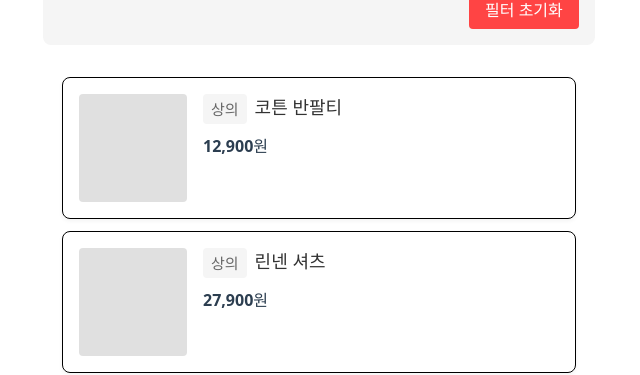
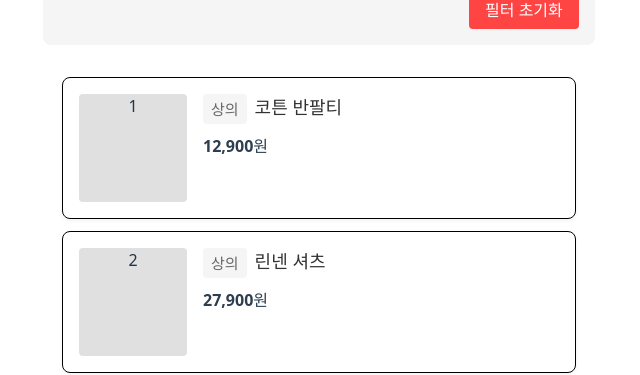
Before and after one commit to fliklab/react-product-list, a React (Vite) app: page / in a window 1280 px wide. Shown: the part 487-862 px from the top of the page, without its empty margins (321-961 px from the left). Built offline with nearby package versions, Linux system fonts and the light colour scheme.

Commit message:
Implement loading more products

```diff
--- a/src/components/ProductList/ProductItem.tsx
+++ b/src/components/ProductList/ProductItem.tsx
@@ -1,11 +1,10 @@
 import { Product } from "../../server/types";
 import styles from "./ProductItem.module.css";
 
-export interface ProductItemProps extends Product {
-  key: string;
-}
+export interface ProductItemProps extends Product {}
 
 export const ProductItem: React.FC<ProductItemProps> = ({
+  id,
   name,
   price,
   category,
@@ -16,7 +15,9 @@ export const ProductItem: React.FC<ProductItemProps> = ({
       <div className={styles.productImagePlaceholder}>
         {imageUrl ? (
           <img className={styles.productThumbnail} src={imageUrl} alt={name} />
-        ) : null}
+        ) : (
+          <span>{id}</span>
+        )}
       </div>
       <div className={styles.productInfo}>
         <div className={styles.productNameContainer}>
--- a/src/components/ProductList/ProductList.tsx
+++ b/src/components/ProductList/ProductList.tsx
@@ -4,13 +4,26 @@ import styles from "./ProductList.module.css";
 
 interface ProductListProps {
   data: Product[];
+  lastProductRef?: (node: HTMLDivElement | null) => void;
 }
 
-export const ProductList: React.FC<ProductListProps> = ({ data }) => {
+export const ProductList: React.FC<ProductListProps> = ({
+  data,
+  lastProductRef,
+}) => {
   return (
     <div className={styles.productList}>
-      {data.map((product) => (
-        <ProductItem key={product.id} {...product} />
+      {data.map((product, index) => (
+        <div
+          key={product.id}
+          ref={
+            lastProductRef && index === data.length - 1
+              ? lastProductRef
+              : undefined
+          }
+        >
+          <ProductItem {...product} />
+        </div>
       ))}
     </div>
   );
--- a/src/components/ProductList/ProductListContainer.tsx
+++ b/src/components/ProductList/ProductListContainer.tsx
@@ -1,27 +1,54 @@
-import React, { useEffect, useState } from "react";
+import React, { useEffect, useState, useRef, useCallback } from "react";
 import { Category, Product, QueryOptions } from "../../server/types";
 import { MockProductAPI } from "../../server/api";
 import { ProductFilterComponent } from "../ProductFilter/ProductFilterComponent";
 import { ProductList } from "./ProductList";
 import { usePersistedQueryOption } from "../../hooks/usePersistedFilter";
+import { Loader } from "../common/Loader";
 
 export const ProductListContainer: React.FC = () => {
   const [products, setProducts] = useState<Product[]>([]);
   const [loading, setLoading] = useState(true);
   const [categories, setCategories] = useState<Category[]>([]);
 
+  // 무한 스크롤을 위한 상태들
+  const [anchor, setAnchor] = useState<string | undefined>(undefined);
+  const [hasMore, setHasMore] = useState(true);
+  const [initialLoad, setInitialLoad] = useState(true);
+
   // 페이지 새로고침/재접속 시에도 필터 상태 유지
   const { option, updateOption, resetOption } =
     usePersistedQueryOption("product-filter");
 
+  const observer = useRef<IntersectionObserver | null>(null);
+  const lastProductRef = useCallback(
+    (node: HTMLDivElement | null) => {
+      if (loading) return;
+      if (observer.current) observer.current.disconnect();
+
+      observer.current = new IntersectionObserver((entries) => {
+        if (entries[0].isIntersecting && hasMore) {
+          fetchMoreProducts(option, anchor);
+        }
+      });
+
+      if (node) observer.current.observe(node);
+    },
+    [loading, hasMore, option, anchor]
+  );
+
   // 초기 데이터 로드
   useEffect(() => {
-    const fetchProducts = async (option: QueryOptions) => {
+    const fetchProducts = async (option: QueryOptions, anchor?: string) => {
       try {
         setLoading(true);
+        setInitialLoad(true);
         const api = new MockProductAPI();
-        const data = await api.getProducts(option);
+        const data = await api.getProducts(option, anchor);
+
         setProducts(data.data);
+        setAnchor(data.anchor);
+        setHasMore(data.hasMore);
 
         // 고유 카테고리 추출
         const uniqueCategories = Array.from(
@@ -32,14 +59,34 @@ export const ProductListContainer: React.FC = () => {
         console.error("상품 로딩 실패:", error);
       } finally {
         setLoading(false);
+        setInitialLoad(false);
       }
     };
 
-    fetchProducts(option);
+    fetchProducts(option, anchor);
   }, [option]);
 
-  if (loading) {
-    return <div>상품을 불러오는 중...</div>;
+  // 추가 데이터 로드 함수
+  const fetchMoreProducts = async (option: QueryOptions, anchor?: string) => {
+    if (!hasMore || loading) return;
+
+    try {
+      setLoading(true);
+      const api = new MockProductAPI();
+      const data = await api.getProducts(option, anchor);
+
+      setProducts((prevProducts) => [...prevProducts, ...data.data]);
+      setAnchor(data.anchor);
+      setHasMore(data.hasMore);
+    } catch (error) {
+      console.error("추가 상품 로딩 실패:", error);
+    } finally {
+      setLoading(false);
+    }
+  };
+
+  if (initialLoad && loading) {
+    return <Loader size="large" text="상품을 불러오는 중..." />;
   }
 
   return (
@@ -53,7 +100,14 @@ export const ProductListContainer: React.FC = () => {
         onReset={resetOption}
       />
 
-      <ProductList data={products} />
+      <ProductList data={products} lastProductRef={lastProductRef} />
+
+      {loading && !initialLoad && (
+        <Loader size="small" text="추가 상품을 불러오는 중..." />
+      )}
+      {!hasMore && products.length > 0 && (
+        <div className="no-more-products">모든 상품을 불러왔습니다.</div>
+      )}
     </div>
   );
 };
--- /dev/null
+++ b/src/components/common/Loader.css
@@ -0,0 +1,44 @@
+.loader-container {
+  display: flex;
+  flex-direction: column;
+  align-items: center;
+  justify-content: center;
+  padding: 20px;
+}
+
+.spinner {
+  border: 4px solid rgba(0, 0, 0, 0.1);
+  border-radius: 50%;
+  border-top: 4px solid #3498db;
+  animation: spin 1s linear infinite;
+}
+
+.small {
+  width: 20px;
+  height: 20px;
+}
+
+.medium {
+  width: 30px;
+  height: 30px;
+}
+
+.large {
+  width: 50px;
+  height: 50px;
+}
+
+.loader-text {
+  margin-top: 10px;
+  font-size: 14px;
+  color: #666;
+}
+
+@keyframes spin {
+  0% {
+    transform: rotate(0deg);
+  }
+  100% {
+    transform: rotate(360deg);
+  }
+}
--- /dev/null
+++ b/src/components/common/Loader.tsx
@@ -0,0 +1,21 @@
+import React from "react";
+import "./Loader.css";
+
+interface LoaderProps {
+  size?: "small" | "medium" | "large";
+  text?: string;
+}
+
+export const Loader: React.FC<LoaderProps> = ({
+  size = "medium",
+  text = "로딩 중...",
+}) => {
+  return (
+    <div className="loader-container">
+      <div className={`spinner ${size}`}></div>
+      {text && <p className="loader-text">{text}</p>}
+    </div>
+  );
+};
+
+export default Loader;
```
